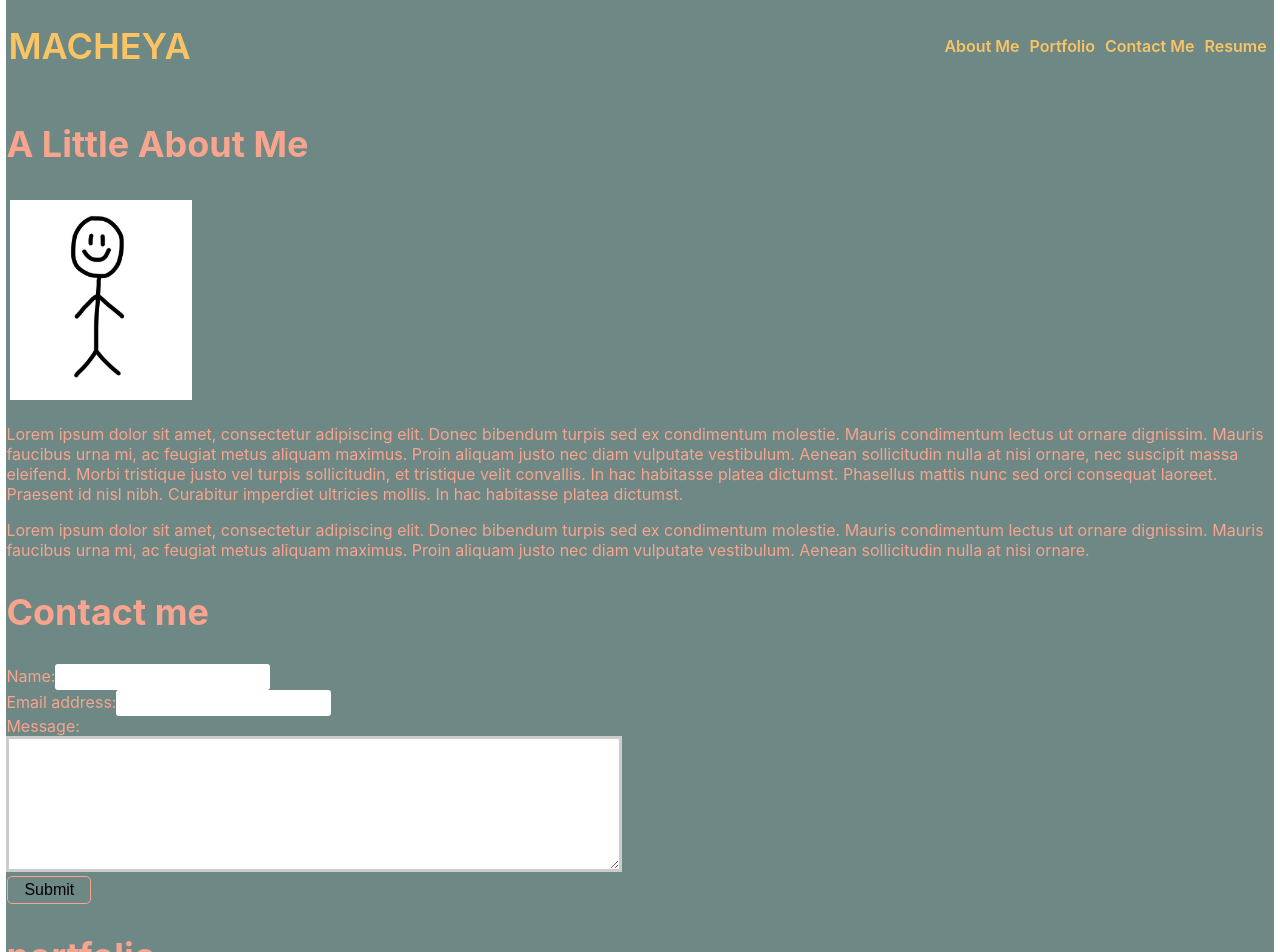
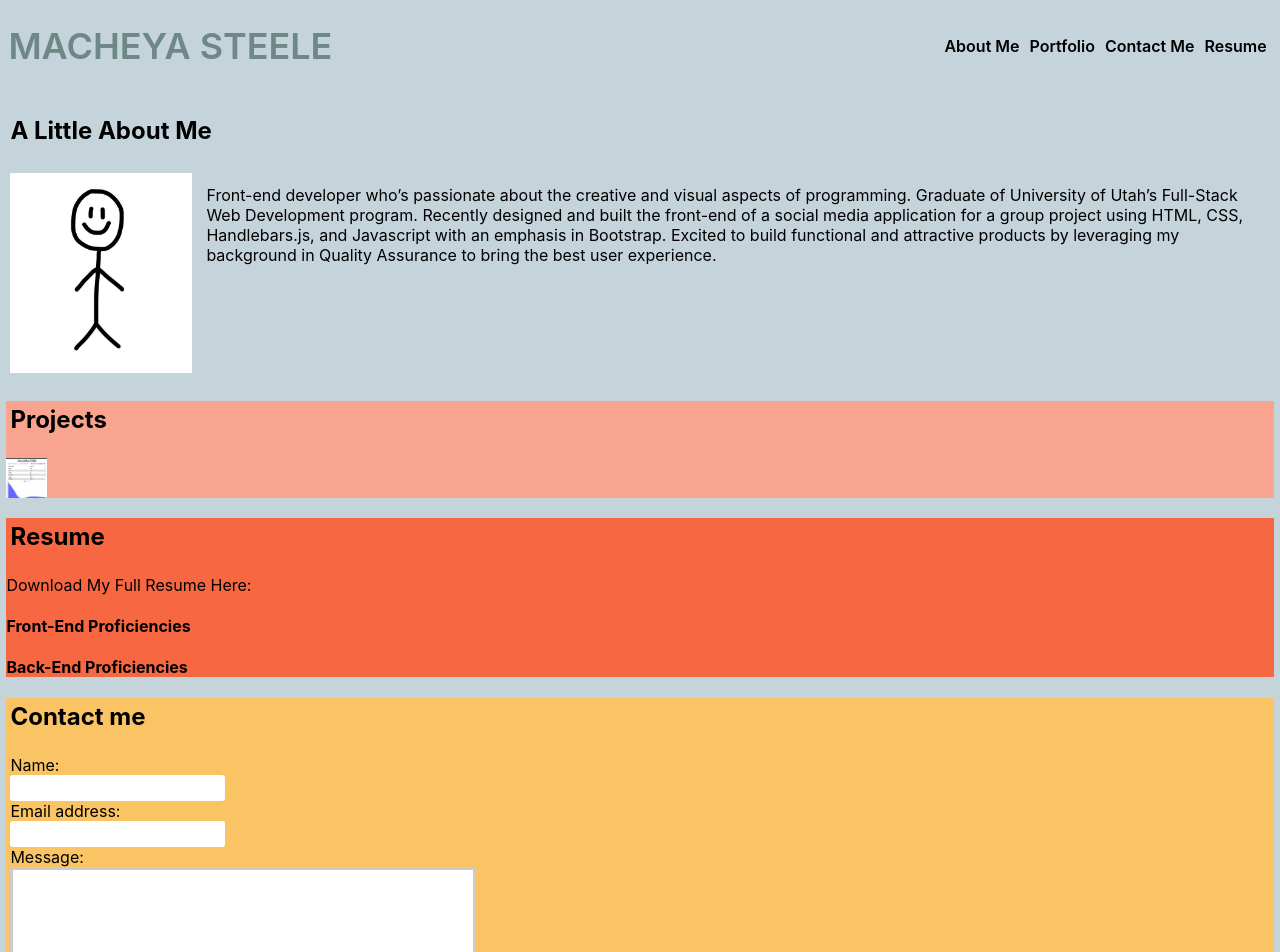
Before and after one commit to Msteele77/react-portfolio, a React (Create React App) app: page / in a window 1280 px wide. Shown: the top 952 px of the page. Built offline with nearby package versions, Linux system fonts and the light colour scheme.

Commit message:
styling changes

```diff
--- a/src/App.css
+++ b/src/App.css
@@ -1,11 +1,11 @@
 
 
 :root {
-  --primary: #6D8885;
-  --secondary: #fac465;
-  --tertiary: #fac465;
-  --light: #f8a48e;
-  --bright: #f66742;
+  --green: #6D8885;
+  --blue: #c5d4db;
+  --yellow: #fac465;
+  --pink: #f8a48e;
+  --orange: #f66742;
   --spacing-one: calc(1rem * 0.5);
   --spacing-two: calc(1rem);
   --spacing-five: calc(2.5rem);
@@ -15,18 +15,18 @@ main {
   margin: 0 auto;
   max-width: 99%;
   padding: 4x 4px;
-  background-color: var(--primary);
+  /* background-color: var(--primary); */
 
 }
 
 html,
 body {
   min-height: 100%;
-  color: var(--light);
+  background-color: var(--blue);
 }
 
 header {
-  background-color: var(--primary);
+  background-color: var(--blue);
   justify-content: space-between;
   margin-left: 2px;
 
@@ -44,6 +44,7 @@ header {
   display: flex;
   align-items: center;
   justify-content: center;
+  padding: 0px;
 }
 
 h1 {
@@ -101,11 +102,12 @@ input:focus {
 }
 
 form {
-  width: 40%;
+  width: 200px;
+  margin: 4px;
 }
 
 button {
-  font-size: 1rem;
+
   text-decoration: none;
   padding: 0.25rem 1rem;
   border-radius: 0.5rem;
@@ -114,8 +116,9 @@ button {
   cursor: pointer;
   margin: 0 1px;
   background-color: transparent;
-  border: solid 1px var(--light);
+  border: solid 1px black;
   border-radius: 5px;
+  margin: 2px;
 }
 
 .item-2 {
@@ -131,3 +134,53 @@ button {
   min-height: 200px;
   margin: 4px;
 }
+
+.grid-container {
+  display: grid;
+  /* grid-template-columns: 1fr 1fr; */
+  grid-template-columns: 200px 1fr;
+
+
+
+}
+
+#contact {
+  /* border: solid 1px black; */
+  max-width: 500px;
+
+}
+
+textarea {
+  max-width: 450px;
+}
+
+.footer {
+  background-color: var(--green);
+}
+
+.contact-section {
+  background-color: var(--yellow)
+}
+
+#resume {
+  background-color: var(--orange);
+}
+
+#portfolio {
+  background-color: var(--pink);
+}
+
+.about-section {
+  background-color: var(--blue);
+
+
+}
+
+h2 {
+  padding: 4px;
+}
+
+h1 {
+  color: var(--green);
+  font-weight: bold;
+}
--- a/src/App.js
+++ b/src/App.js
@@ -17,9 +17,10 @@ function App() {
       <main>
         <Header></Header>
         <About></About>
-        <ContactForm></ContactForm>
+
         <Portfolio></Portfolio>
         <Resume></Resume>
+        <ContactForm></ContactForm>
         <Footer></Footer>
       </main>
     </div>
--- a/src/components/About/index.js
+++ b/src/components/About/index.js
@@ -4,35 +4,32 @@ import Headshot from "../../assets/images/headshot.jpeg";
 function About() {
   return (
 
-    <section className="my-5">
+    <section className="my-5 about-section">
 
-      <h1 id="about">A Little About Me</h1>
+      <h2 id="about">A Little About Me</h2>
+      <div class="grid-container">
+      <div class="grid-child">
       <img
       src={Headshot}
       class="headshot"
 
               />
-
-      <div className="my-2">
+      </div>
+      <div className="my-2 grid-child">
         <p>
-          Lorem ipsum dolor sit amet, consectetur adipiscing elit. Donec bibendum turpis sed ex
-          condimentum molestie. Mauris condimentum lectus ut ornare dignissim. Mauris faucibus urna
-          mi, ac feugiat metus aliquam maximus. Proin aliquam justo nec diam vulputate vestibulum.
-          Aenean sollicitudin nulla at nisi ornare, nec suscipit massa eleifend. Morbi tristique
-          justo vel turpis sollicitudin, et tristique velit convallis. In hac habitasse platea
-          dictumst. Phasellus mattis nunc sed orci consequat laoreet. Praesent id nisl nibh.
-          Curabitur imperdiet ultricies mollis. In hac habitasse platea dictumst.
-        </p>
-        <break></break>
-        <p>Lorem ipsum dolor sit amet, consectetur adipiscing elit. Donec bibendum turpis sed ex
-          condimentum molestie. Mauris condimentum lectus ut ornare dignissim. Mauris faucibus urna
-          mi, ac feugiat metus aliquam maximus. Proin aliquam justo nec diam vulputate vestibulum.
-          Aenean sollicitudin nulla at nisi ornare.
+        Front-end developer who’s passionate about the creative and visual aspects of
+         programming. Graduate of University of Utah’s Full-Stack Web Development
+          program. Recently designed and built the front-end of a social media
+          application for a group project using HTML, CSS, Handlebars.js, and
+          Javascript with an emphasis in Bootstrap. Excited to build functional
+          and attractive products by leveraging my background in Quality Assurance to
+          bring the best user experience.
         </p>
 
 
+
       </div>
-
+      </div>
     </section>
   );
 }
--- a/src/components/Contact/index.js
+++ b/src/components/Contact/index.js
@@ -10,8 +10,9 @@ function ContactForm() {
 
 
     return (
-        <section id="contact">
-          <h1>Contact me</h1>
+        <section class="contact-section">
+          <h2>Contact me</h2>
+      <div  id="contact">
           <form id="contact-form">
             <div>
               <label htmlFor="name">Name:</label>
@@ -27,6 +28,7 @@ function ContactForm() {
             </div>
             <button type="submit">Submit</button>
           </form>
+          </div>
         </section>
         );
 }
--- a/src/components/Footer/index.js
+++ b/src/components/Footer/index.js
@@ -5,6 +5,8 @@ import email from '../../assets/images/email.png';
 
 function Footer() {
   return (
+    <section class="footer">
+      <h2>Connect With Me</h2>
     <div className="flex-row">
 
                     <ul class="contacts">
@@ -26,6 +28,7 @@ function Footer() {
                     </ul>
 
             </div>
+            </section>
   );
 }
 
--- a/src/components/Header/index.js
+++ b/src/components/Header/index.js
@@ -3,10 +3,10 @@ import React, { useState } from "react";
 
 function Header() {
   return (
-      <header className="flex-row px-1">
+      <header className="flex-row px-1 header">
         <h1>
             <a data-testid="link" href="/">
-            MACHEYA
+            MACHEYA STEELE
             </a>
         </h1>
 
--- a/src/components/Portfolio/index.js
+++ b/src/components/Portfolio/index.js
@@ -7,7 +7,7 @@ function Portfolio (props) {
 
       <section id="portfolio">
 
-            <h1>portfolio</h1>
+            <h2>Projects</h2>
     <Project></Project>
 
       </section>
```
